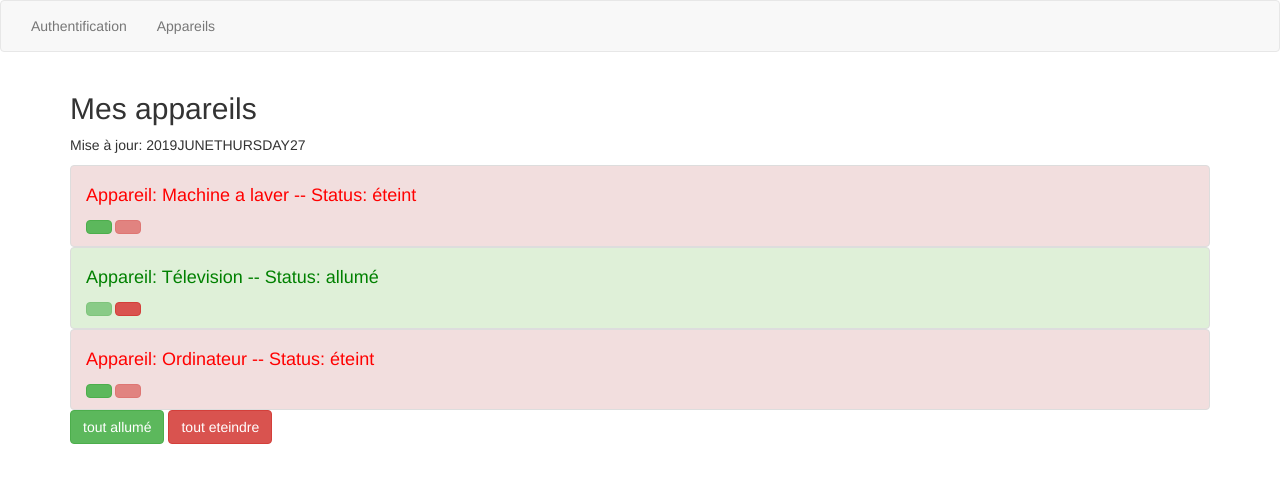
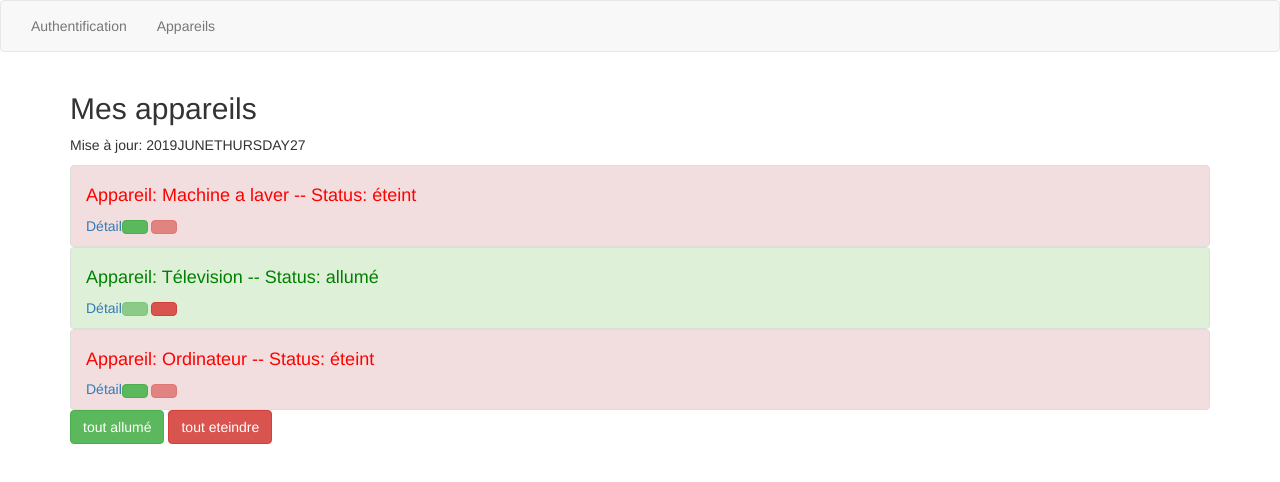
Before and after one commit to Aryles/mon-projet-angular, an Angular app: page / in a window 1280 px wide. Shown: the top 482 px of the page. Built offline with nearby package versions, Linux system fonts and the light colour scheme.

Commit message:
add to final rooting

```diff
--- a/src/app/app.module.ts
+++ b/src/app/app.module.ts
@@ -12,16 +12,35 @@ import { AuthComponent } from './auth/auth.component';
 import { AppareilViewComponent } from './appareil-view/appareil-view.component'; // import des service.
 import { Routes, RouterModule } from '@angular/router';
 import { AuthService } from './services/auth.service';
+import { SingleAppareilComponent } from './single-appareil/single-appareil.component';
+import { FourOhFourComponent } from './four-oh-four/four-oh-four.component';
+import { AuthGuard } from './services/auth-gard.service';
 
 const appRoutes: Routes = [ // 1- creation des routes
   {
-    path: 'appareils', component: AppareilViewComponent //ceci veut dire de localhost/appareils charge le component appareil-view
-  },
+    path: 'appareils',
+  canActivate:[AuthGuard],
+    component: AppareilViewComponent //ceci veut dire de localhost/appareils charge le component appareil-view
+
+    },
   {
-    path: 'auth', component: AuthComponent
+    path: 'auth',
+    canActivate:[AuthGuard],
+
+    component: AuthComponent
   },
   {
     path: '', component: AppareilViewComponent
+  },
+  {
+    path: 'appareils/:id', component: SingleAppareilComponent
+  },
+  {
+path:'not-found', component : FourOhFourComponent
+
+  },
+  {
+    path: '**', redirectTo: '/not-found'
   }
 ];
 
@@ -31,7 +50,9 @@ const appRoutes: Routes = [ // 1- creation des routes
     MonPremierComponent,
     AppareilComponent,
     AuthComponent,
-    AppareilViewComponent
+    AppareilViewComponent,
+    SingleAppareilComponent,
+    FourOhFourComponent
   ],
   imports: [
     BrowserModule,
@@ -41,7 +62,8 @@ const appRoutes: Routes = [ // 1- creation des routes
   ],
   providers: [
     AppareilService, // creation de l'instance et injection du service.
-  AuthService
+  AuthService,
+  AuthGuard
   ],
   bootstrap: [AppComponent]
 })
--- a/src/app/appareil-view/appareil-view.component.html
+++ b/src/app/appareil-view/appareil-view.component.html
@@ -4,7 +4,7 @@
     <ul class="list-group">
       <app-appareil *ngFor="let appareil of appareils; let i = index"
       [indexOfAppareil]="i"
-      [AppareilName]="appareil.name" [AppareilStatus]="appareil.status" ></app-appareil>
+      [AppareilName]="appareil.name" [AppareilStatus]="appareil.status" [id]="appareil.id"  ></app-appareil>
       <button type="button" class="btn btn-success"  (click)="onAllumer()">tout allumé</button>
       <!--<button type="button" class="btn btn-success" [disabled]=!isAuth (click)="onAllumer()">tout allumé</button>
       -->
--- a/src/app/appareil/appareil.component.html
+++ b/src/app/appareil/appareil.component.html
@@ -9,6 +9,7 @@
 
 -->
     <h4 [ngStyle]="{color: getColor()}" >  Appareil: {{ AppareilName}} -- Status: {{getStatus()}}</h4>
+    <a [routerLink]="[id]">Détail</a>
     <button style="margin-right: 3px" class="btn btn-success" (click)="onSwitchOn()" [disabled]="AppareilStatus == 'allumé'"> </button>
     <button class="btn btn-danger" (click)="onSwitchOff()" [disabled]="AppareilStatus == 'éteint'"> </button>
     <!-- <input type="text" class="form-control" [(ngModel)]="AppareilName"> -->
--- a/src/app/appareil/appareil.component.ts
+++ b/src/app/appareil/appareil.component.ts
@@ -10,7 +10,7 @@ export class AppareilComponent implements OnInit {
 @Input() AppareilName: string;
  @Input() AppareilStatus :string;
  @Input()  indexOfAppareil: number;
-
+  @Input() id:number;
   constructor(private appareilService: AppareilService) { }
 
   ngOnInit() {
--- /dev/null
+++ b/src/app/four-oh-four/four-oh-four.component.html
@@ -0,0 +1,2 @@
+<h2>Erreur 404 </h2>
+<p>La page n'existe pas !</p>
--- /dev/null
+++ b/src/app/four-oh-four/four-oh-four.component.ts
@@ -0,0 +1,15 @@
+import { Component, OnInit } from '@angular/core';
+
+@Component({
+  selector: 'app-four-oh-four',
+  templateUrl: './four-oh-four.component.html',
+  styleUrls: ['./four-oh-four.component.scss']
+})
+export class FourOhFourComponent implements OnInit {
+
+  constructor() { }
+
+  ngOnInit() {
+  }
+
+}
--- a/src/app/services/appareil.service.ts
+++ b/src/app/services/appareil.service.ts
@@ -3,19 +3,32 @@ import { VirtualTimeScheduler } from 'rxjs';
 export class AppareilService {
     appareils = [
         {
-        name: 'Machine a laver',
+        id:1,
+            name: 'Machine a laver',
         status:'éteint'
         },
         {
-          name: 'Télevision',
+          id:2,
+            name: 'Télevision',
           status:'allumé'
           },
           {
+              id:3,
             name: 'Ordinateur',
             status:'éteint'
             }
 
       ];
+
+      getAppareilById(id: number){
+          const appareil = this.appareils.find(
+(appareilObjetct) => {
+    return appareilObjetct.id === id;
+}
+
+          );
+          return appareil;
+      }
 
       switchOnAll(){
           for(let appareil of this.appareils) {
--- /dev/null
+++ b/src/app/services/auth-gard.service.ts
@@ -0,0 +1,21 @@
+import { CanActivate, ActivatedRouteSnapshot, RouterStateSnapshot, Router } from '@angular/router';
+import { Observable } from 'rxjs';
+import { Injectable } from '@angular/core';
+import { AuthService } from './auth.service';
+@Injectable()
+export class AuthGuard implements CanActivate{
+    constructor(private authService : AuthService, private router: Router){
+
+    }
+
+    canActivate(
+        route : ActivatedRouteSnapshot,
+        state: RouterStateSnapshot
+    ): Observable<boolean> | Promise<boolean> | boolean {
+        if (this.authService.isAuth){
+            return true;
+        } else {
+            this.router.navigate(['/auth']);
+        }
+    }
+}
--- /dev/null
+++ b/src/app/single-appareil/single-appareil.component.html
@@ -0,0 +1,4 @@
+<h2>{{name}}</h2>
+<p>Statut: {{status}}</p>
+
+<a routerLink="/appareils">Retour à la liste</a>
--- /dev/null
+++ b/src/app/single-appareil/single-appareil.component.ts
@@ -0,0 +1,25 @@
+import { Component, OnInit } from '@angular/core';
+import { AppareilService } from '../services/appareil.service';
+import { ActivatedRoute } from '@angular/router';
+
+@Component({
+  selector: 'app-single-appareil',
+  templateUrl: './single-appareil.component.html',
+  styleUrls: ['./single-appareil.component.scss']
+})
+export class SingleAppareilComponent implements OnInit {
+
+name: string = 'Appareil';
+status: string = 'Statut';
+  constructor( private appareilService: AppareilService, private route: ActivatedRoute){
+
+}
+
+  ngOnInit() {
+  const id = this.route.snapshot.params['id'];
+  this.name = this.appareilService.getAppareilById(+id).name;
+  this.status= this.appareilService.getAppareilById(+id).status;
+
+  }
+
+}
```
Also changed, not shown: src/app/four-oh-four/four-oh-four.component.scss (added), src/app/single-appareil/single-appareil.component.scss (added).
